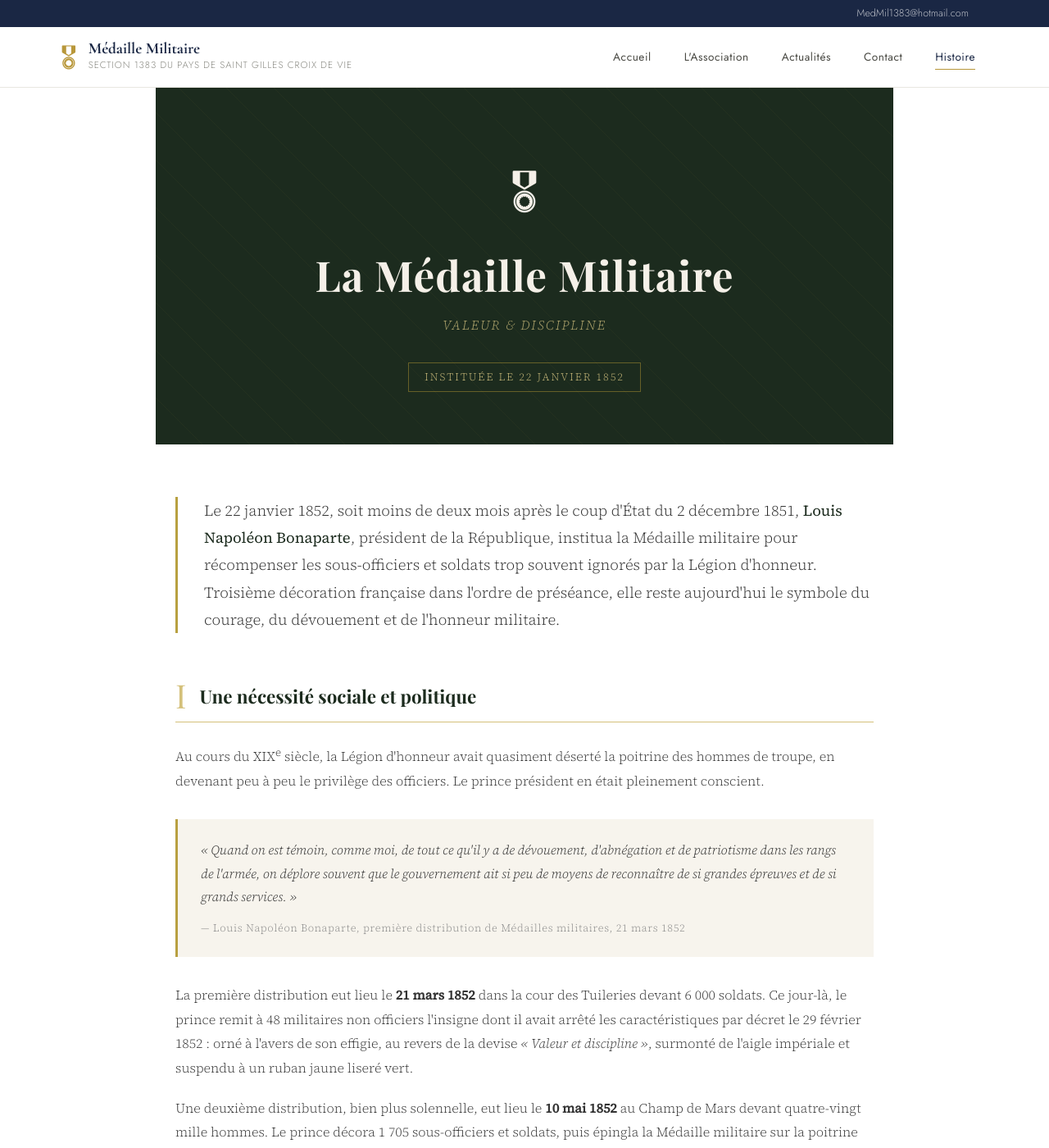
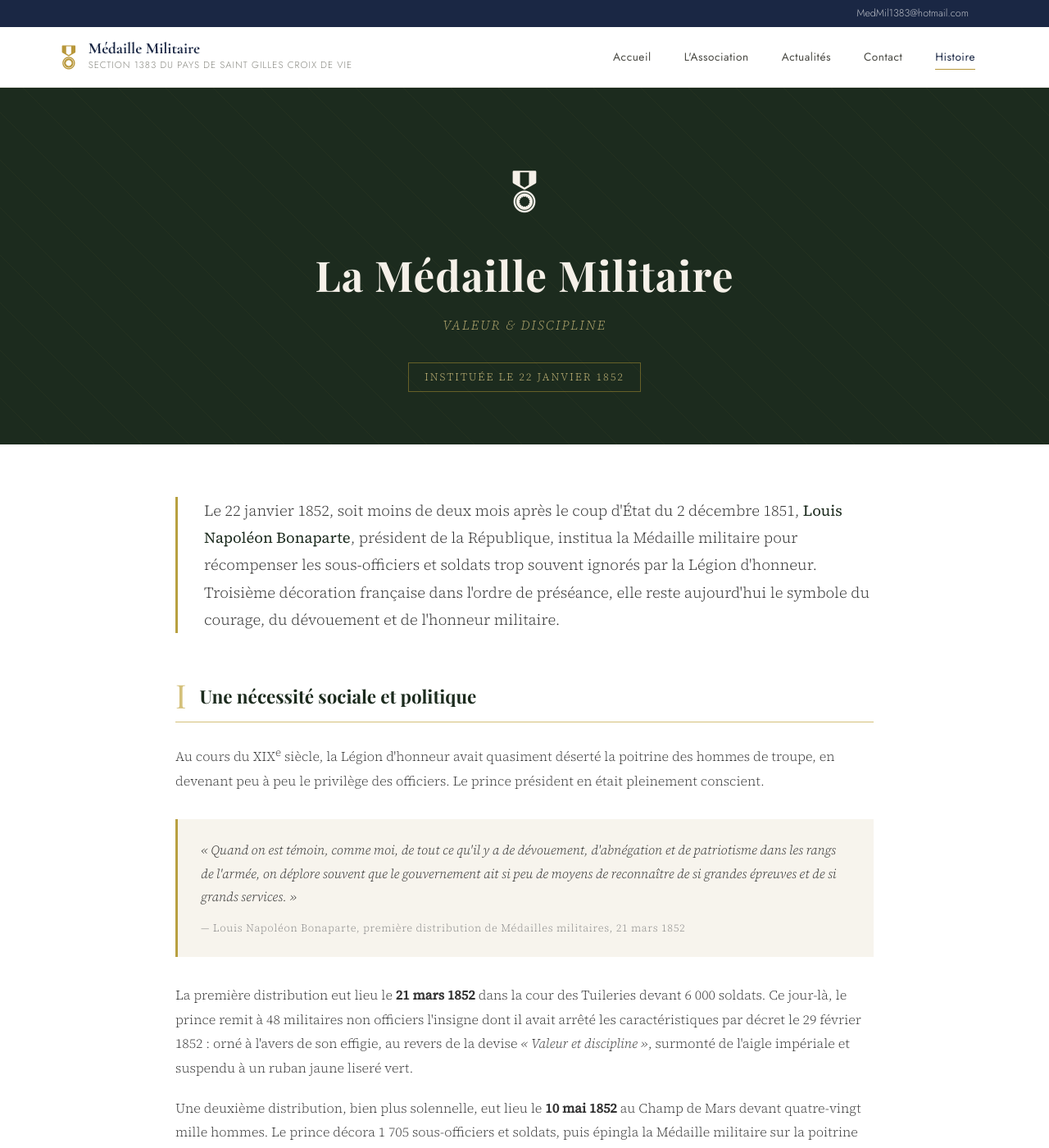
Before and after one commit to M3ph1s85/medaille-militaire, a Jekyll site: the page built from histoire-medaille.html, in a window 1280 px wide and 1400 px high. Shown: the whole window at 82% size. Built offline with Jekyll 4.4.1, drawn with Linux system fonts in a browser that asks for light colours; some web fonts are replaced.

Commit message:
Update histoire-medaille.html

```diff
--- a/histoire-medaille.html
+++ b/histoire-medaille.html
@@ -21,7 +21,7 @@ permalink: /histoire-medaille/
   .histoire-hero {
     background: #1c2b1e;
     color: #f5f0e8;
-    margin: 0 -1.5rem 4rem;
+    margin: 0 calc(-50vw + 50%) 4rem;
     padding: 5rem 2rem 4rem;
     text-align: center;
     position: relative;
```
